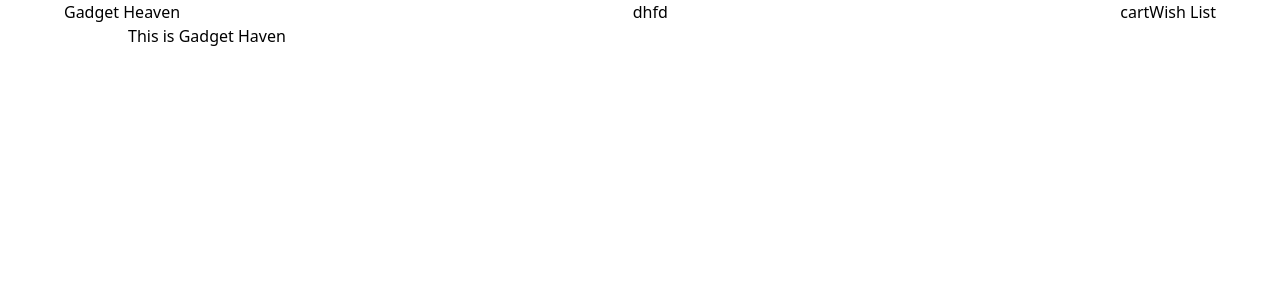
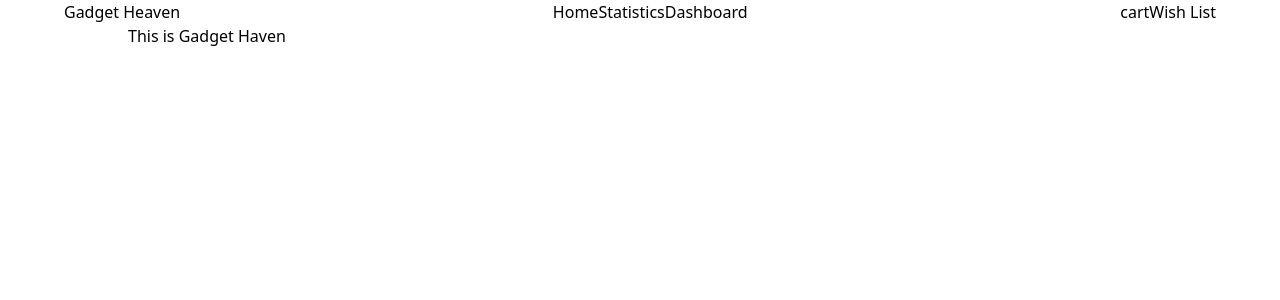
Before and after one commit to programming-hero-web-course-4/b10a8-gadget-heaven-lightDevX, a React (Vite) app: page / in a window 1280 px wide. Shown: the top 300 px of the page. Built offline with nearby package versions, Linux system fonts and the light colour scheme.

Commit message:
New component create

```diff
--- /dev/null
+++ b/src/components/Dashboard/Dashboard.jsx
@@ -0,0 +1,7 @@
+import React from "react";
+
+const Dashboard = () => {
+  return <div></div>;
+};
+
+export default Dashboard;
--- a/src/components/Header/Header.jsx
+++ b/src/components/Header/Header.jsx
@@ -7,7 +7,11 @@ const Header = () => {
         <div>
           <Link to="/">Gadget Heaven</Link>
         </div>
-        <nav>dhfd</nav>
+        <nav className="gap-7">
+          <Link to="/">Home</Link>
+          <Link to="/statistics">Statistics</Link>
+          <Link to="/dashboard">Dashboard</Link>
+        </nav>
         <div>
           <button>cart</button>
           <button>Wish List</button>
--- /dev/null
+++ b/src/components/Statistics/Statistics.jsx
@@ -0,0 +1,7 @@
+import React from "react";
+
+const Statistics = () => {
+  return <div></div>;
+};
+
+export default Statistics;
```
